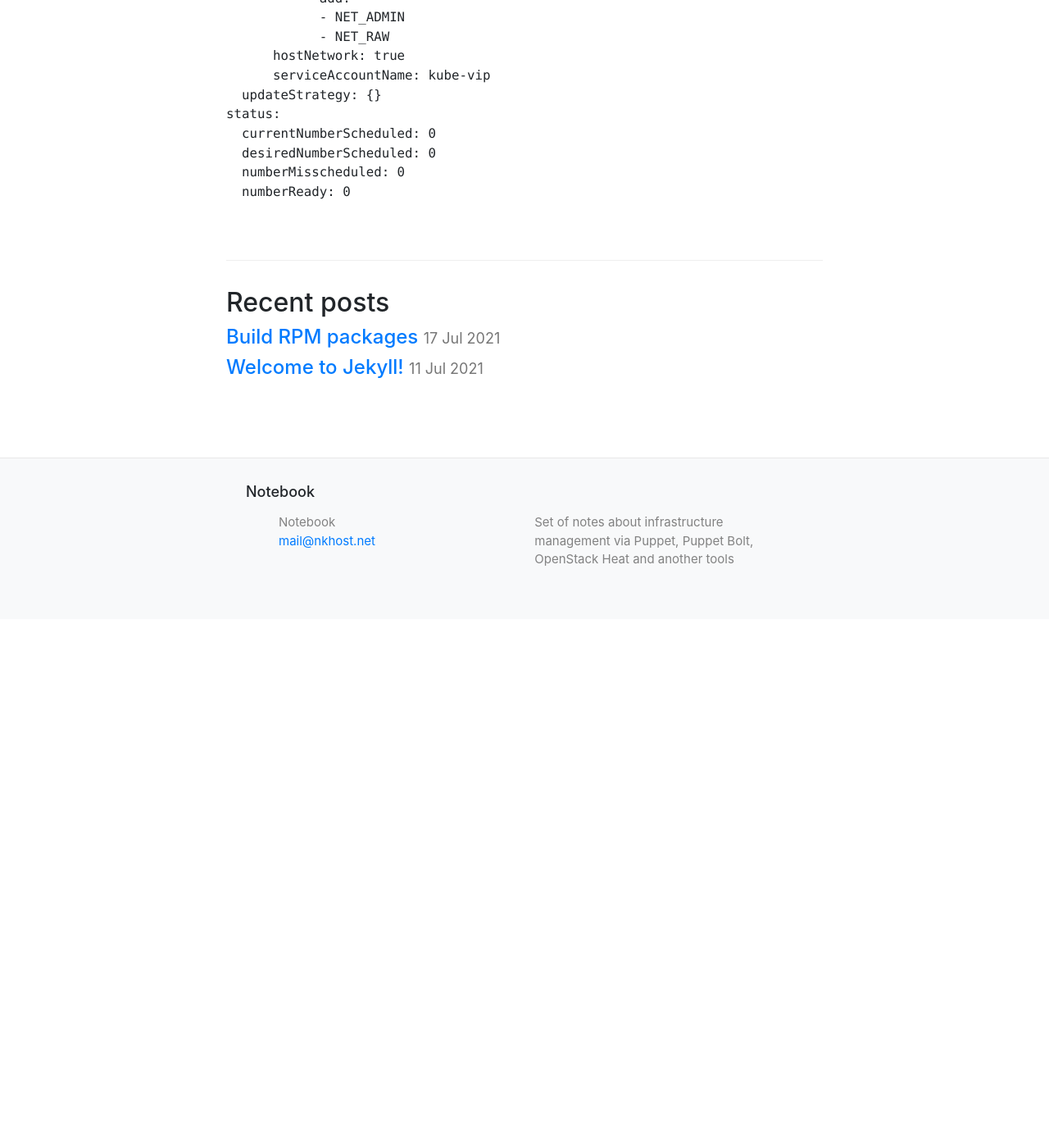
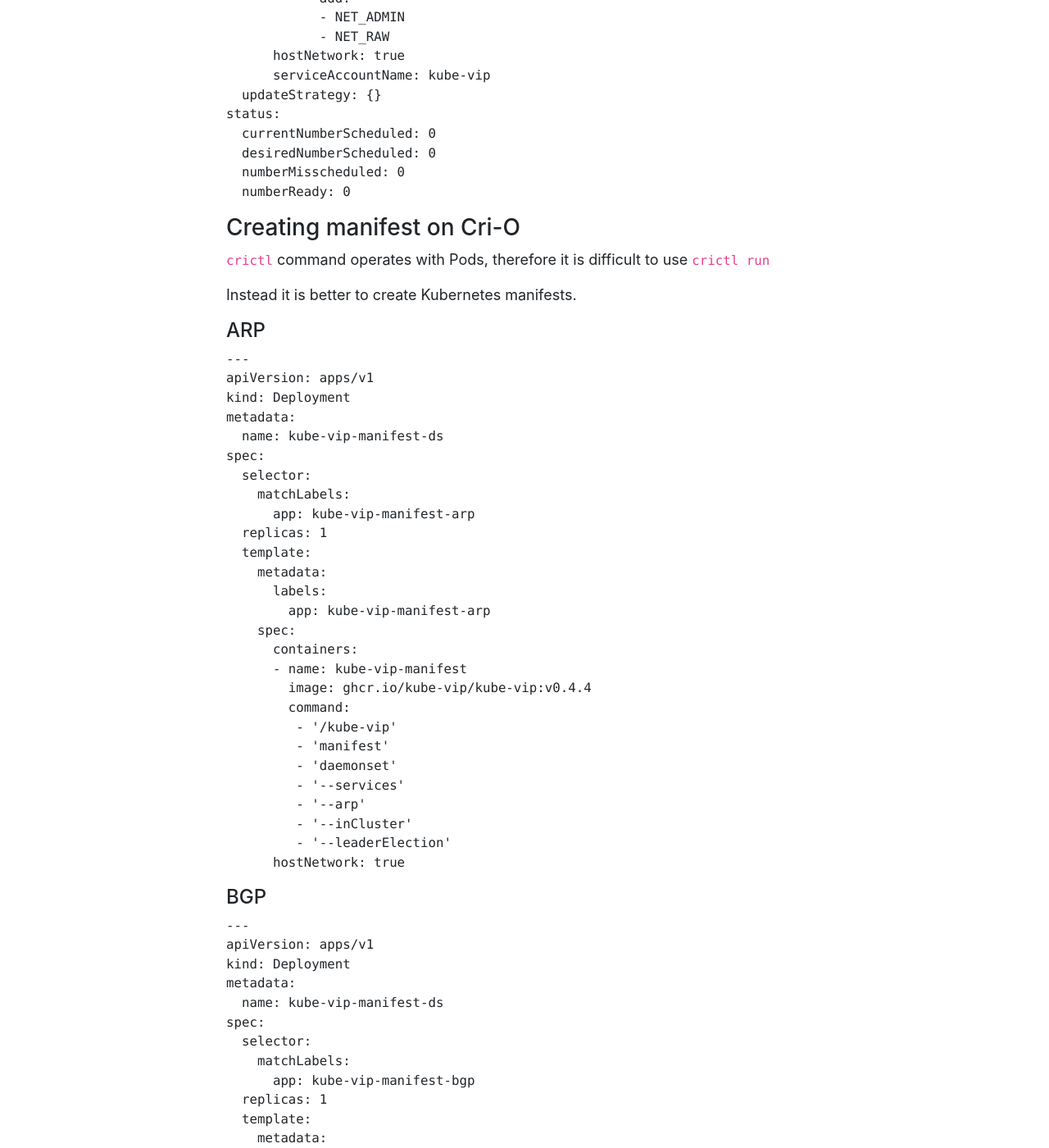
Before and after one commit to aursu/aursu.github.io, a Jekyll site: the page built from _posts/2022-05-06-kube-vip-loadbalancer.md, in a window 1280 px wide and 1400 px high, scrolled down 5943 px. Shown: the whole window at 82% size. Built offline with Jekyll 4.4.1, drawn with Linux system fonts in a browser that asks for light colours; a script that is not in the unit is left out; before the commit the page ends 6698 px from its top, so only the background shows below that; some of the changed text lies outside the part shown.

Commit message:
Added cri-o procedure

````diff
--- a/_posts/2022-05-06-kube-vip-loadbalancer.md
+++ b/_posts/2022-05-06-kube-vip-loadbalancer.md
@@ -13,9 +13,9 @@ In cloud-based Kubernetes clusters, services are usually exposed by using load b
 Following documentation, especially [`Installation` section](https://kube-vip.chipzoller.dev/docs/installation/),
 there are 2 ways to install it into Kubernetes cluster:
 
-1) [`Static Pods`](https://kube-vip.chipzoller.dev/docs/installation/static/) which is primarily required for `kubeadm` as this is due to the sequence of actions performed by `kubeadm`.
+1. [`Static Pods`](https://kube-vip.chipzoller.dev/docs/installation/static/) which is primarily required for `kubeadm` as this is due to the sequence of actions performed by `kubeadm`.
 
-2) [`DaemonSet`](https://kube-vip.chipzoller.dev/docs/installation/daemonset/) when we can apply `kube-vip` to the cluster once the first node has been brought up.
+2. [`DaemonSet`](https://kube-vip.chipzoller.dev/docs/installation/daemonset/) when we can apply `kube-vip` to the cluster once the first node has been brought up.
 
 Unlike running `kube-vip` as a static Pod there are a few more things that may need configuring when running `kube-vip` as a `DaemonSet`.
 
@@ -231,3 +231,90 @@ status:
   numberMisscheduled: 0
   numberReady: 0
 ```
+
+### Creating manifest on Cri-O
+
+`crictl` command operates with Pods, therefore it is difficult to use `crictl run`
+
+Instead it is better to create Kubernetes manifests.
+
+#### ARP
+
+```
+---
+apiVersion: apps/v1
+kind: Deployment
+metadata:
+  name: kube-vip-manifest-ds
+spec:
+  selector:
+    matchLabels:
+      app: kube-vip-manifest-arp
+  replicas: 1
+  template:
+    metadata:
+      labels:
+        app: kube-vip-manifest-arp
+    spec:
+      containers:
+      - name: kube-vip-manifest
+        image: ghcr.io/kube-vip/kube-vip:v0.4.4
+        command:
+         - '/kube-vip'
+         - 'manifest'
+         - 'daemonset'
+         - '--services'
+         - '--arp'
+         - '--inCluster'
+         - '--leaderElection'
+      hostNetwork: true
+```
+
+#### BGP
+
+```
+---
+apiVersion: apps/v1
+kind: Deployment
+metadata:
+  name: kube-vip-manifest-ds
+spec:
+  selector:
+    matchLabels:
+      app: kube-vip-manifest-bgp
+  replicas: 1
+  template:
+    metadata:
+      labels:
+        app: kube-vip-manifest-bgp
+    spec:
+      containers:
+      - name: kube-vip-manifest
+        image: ghcr.io/kube-vip/kube-vip:v0.4.4
+        command:
+         - '/kube-vip'
+         - 'manifest'
+         - 'daemonset'
+         - '--inCluster'
+         - '--interface'
+         - 'lo'
+         - '--services'
+         - '--bgp'
+         - '--bgpRouterID'
+         - '10.100.16.1'
+         - '--bgppeers'
+         - '10.100.16.6:65000::false,10.100.16.7:65000::false,10.100.16.9:65000::false'
+      hostNetwork: true
+```
+
+To apply these manifests, use next command:
+
+```
+kubectl apply -f kube-vip-manifest-ds.yaml
+```
+
+To get created manifest, use next command:
+
+```
+kubectl logs deploy/kube-vip-manifest-ds > kube-vip-ds-bgp.yaml
+```
````
